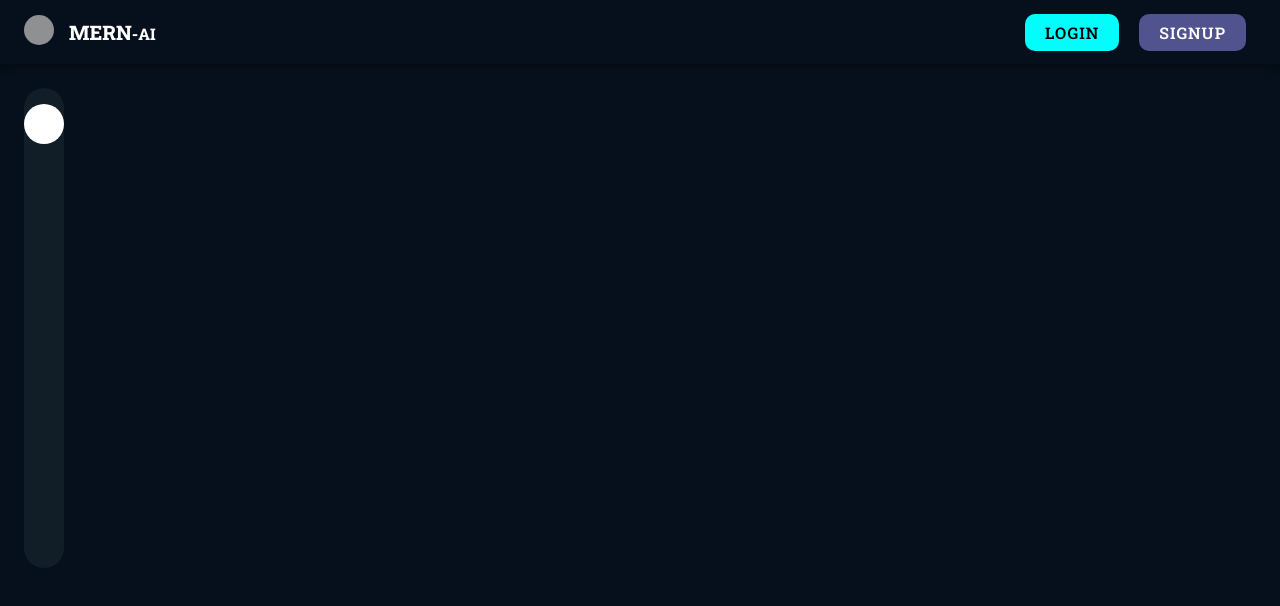
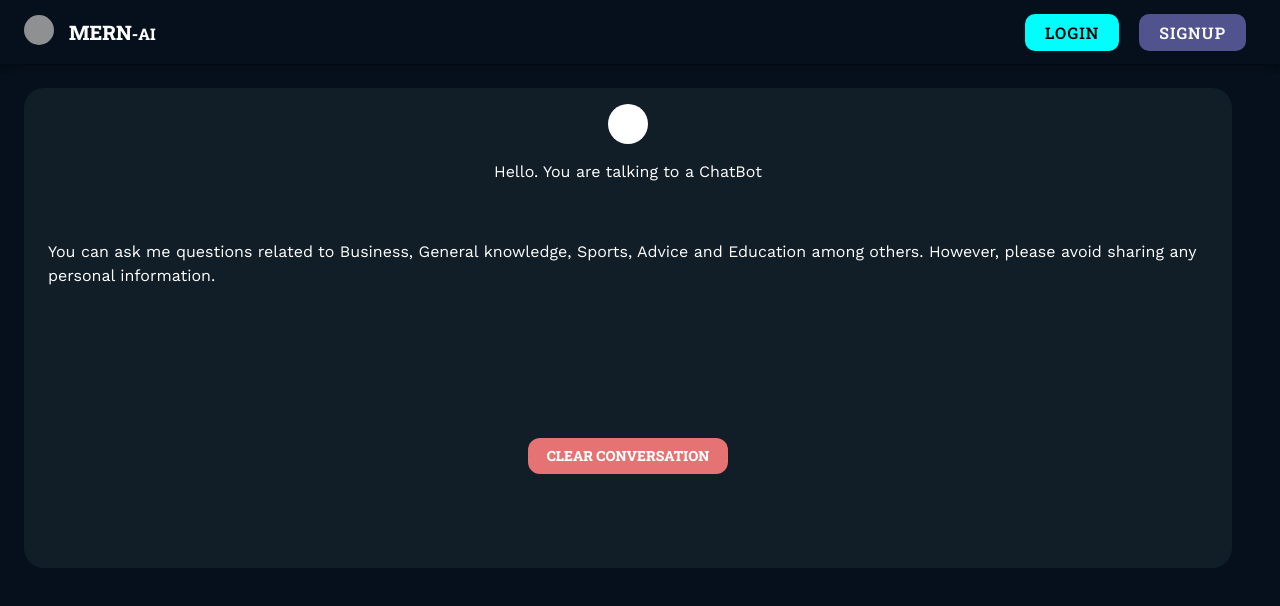
Before and after one commit to ConradPB/AI-Chatbot, a React (Vite) app in the folder frontend/: page /chat in a window 1280 px wide. Shown: the top 606 px of the page. Built offline with nearby package versions, Linux system fonts and the light colour scheme; no server answers; grey boxes are pictures that could not be loaded.

Commit message:
Added more styles to the chat page

```diff
--- a/frontend/src/pages/Chat.tsx
+++ b/frontend/src/pages/Chat.tsx
@@ -1,6 +1,7 @@
-import { Avatar, Box } from '@mui/material'
+import { Avatar, Box, Button, Typography } from '@mui/material'
 import React from 'react'
 import { useAuth } from '../context/Authcontext'
+import { red } from '@mui/material/colors'
 
 const Chat = () => {
   const auth = useAuth()
@@ -13,7 +14,7 @@ const Chat = () => {
       mt: 3,
       gap: 3  }}
       >
-        <Box sx={{display: { md: 'flex', xs: 'none', sm: 'none' }, }}>
+        <Box sx={{display: { md: 'flex', xs: 'none', sm: 'none' } }}>
           <Box sx={{
             display: 'flex',
             width: '100%',
@@ -35,8 +36,31 @@ const Chat = () => {
                   { auth?.user?.name[0] }
                   { auth?.user?.name.split(' ')[1][0] }
                   </Avatar>
+                  <Typography sx={{ mx: 'auto', fontFamily: 'work sans' }}>
+                    Hello. You are talking to a ChatBot
+                  </Typography>
+                  <Typography sx={{ mx: 'auto', fontFamily: 'work sans', my: 4, p: 3 }}>
+                    You can ask me questions related to Business, General knowledge, Sports,
+                    Advice and Education among others. However, please avoid sharing any
+                    personal information.
+                  </Typography>
+                  <Button
+                  sx={{
+                    width: '200px',
+                    my: 'auto',
+                    color: 'white',
+                    fontWeight: '700',
+                    borderRadius: 3,
+                    mx: 'auto',
+                    bgcolor: red[300],
+                    ':hover': {
+                      bgcolor: red.A400
+                    }
+                    }}
+                    >Clear Conversation</Button>
             </Box>
         </Box>
+        <Box></Box>
       </Box>
   )
 }
```
